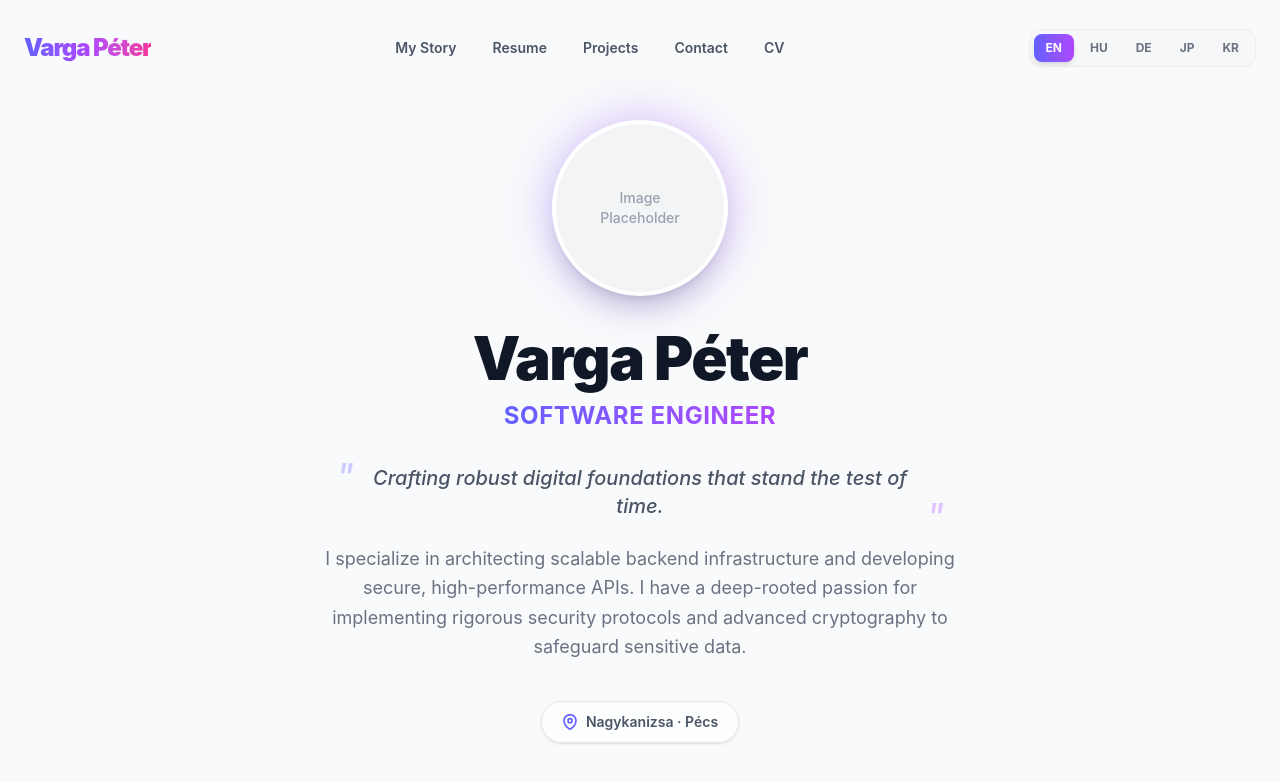
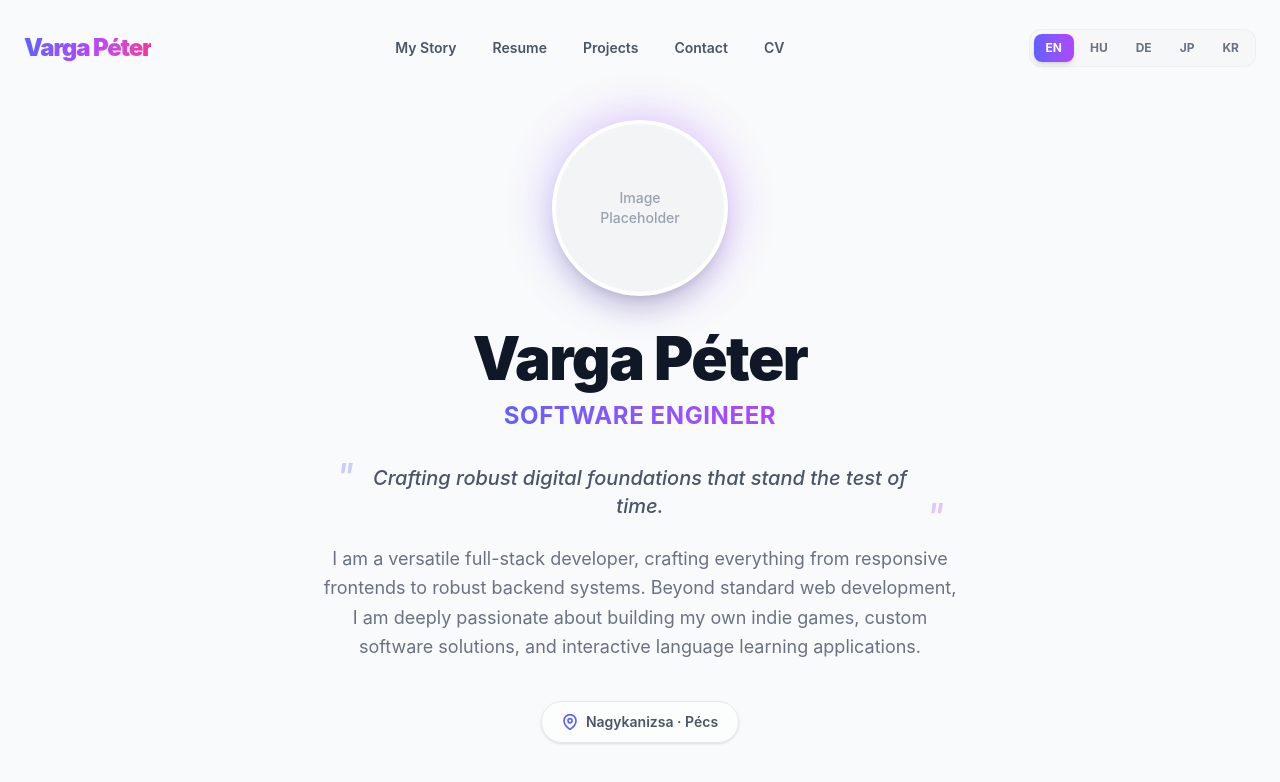
Before and after one commit to H3AD5H0TPlay/portfolio, a React app: page /portfolio/ in a window 1280 px wide. Shown: the top 782 px of the page. Built offline with nearby package versions, Linux system fonts and the light colour scheme; the HTML template or start-up script is replaced by a standard one.

Commit message:
update: update hero description for full-stack and game dev

```diff
--- a/src/components/Hero.tsx
+++ b/src/components/Hero.tsx
@@ -34,7 +34,7 @@ export default function Hero() {
 
       {/* Description */}
       <p className="text-base md:text-lg text-gray-500 dark:text-gray-400 max-w-2xl mx-auto mb-10 leading-relaxed px-4">
-        I specialize in architecting scalable backend infrastructure and developing secure, high-performance APIs. I have a deep-rooted passion for implementing rigorous security protocols and advanced cryptography to safeguard sensitive data.
+        I am a versatile full-stack developer, crafting everything from responsive frontends to robust backend systems. Beyond standard web development, I am deeply passionate about building my own indie games, custom software solutions, and interactive language learning applications.
       </p>
 
       {/* Location Badge */}
```
